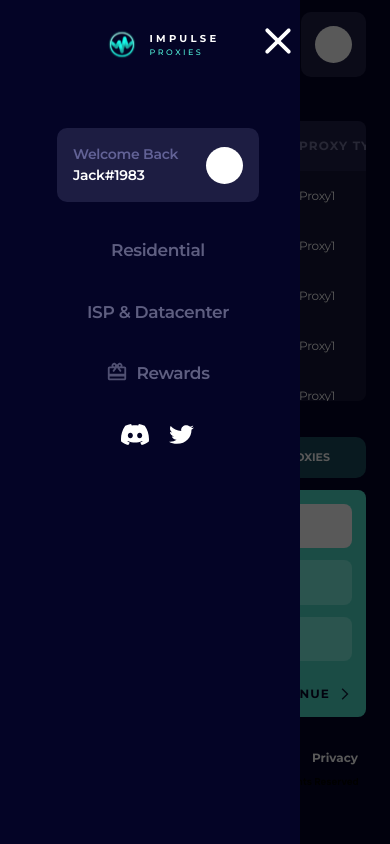
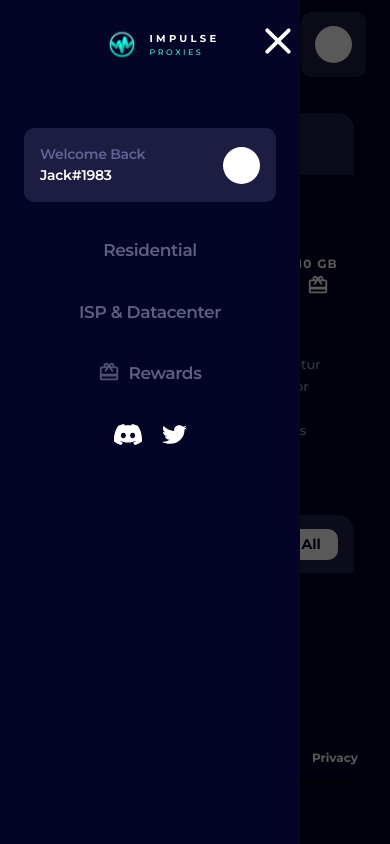
Before and after one commit to Radial-code/impulse-proxies, a Next.js app: page /dashboard in a window 390 px wide. Both pictures are taken after a click on the button 262 px from the left and 40 px from the top of the page. Shown: the top 844 px of the page. Built offline with nearby package versions, Linux system fonts and the light colour scheme.

Commit message:
dashboard errors solved

```diff
--- a/components/dashboard/DashboardMobileNav.jsx
+++ b/components/dashboard/DashboardMobileNav.jsx
@@ -30,11 +30,11 @@ const DashboardMobileNav = ({ activeNavOverlay, setActiveNavOverlay }) => {
   return (
     <>
       <div
-        className={`fixed ps-4 items-start lg:hidden bg-[#040426] lg:z-[-1] top-0 h-full flex flex-col pb-4 pt-24 transition-all duration-200 ease-in z-[100] w-[300px] ${
+        className={`fixed items-start lg:hidden bg-[#040426] lg:z-[-1] top-0 h-full flex flex-col pb-4 pt-24 transition-all duration-200 ease-in z-[100] w-[300px] ${
           activeNavOverlay ? "left-0" : "-left-full"
         }`}
       >
-        <div className="2xl:w-full 2xl:px-24 xl:px-12 lg:px-8 px-6 mx-auto">
+        <div className="2xl:w-full w-full 2xl:px-24 xl:px-12 lg:px-8 px-6 mx-auto">
           <div className="flex flex-col gap-9 xl:gap-5 lg:items-start items-center w-full">
             {/* box */}
             <div
--- a/components/dashboard/DashboardNav.jsx
+++ b/components/dashboard/DashboardNav.jsx
@@ -68,7 +68,6 @@ const DashboardNav = () => {
                         ? "text-white"
                         : ""
                     }`}
-
                   >
                     Residential
                   </Link>
@@ -77,7 +76,6 @@ const DashboardNav = () => {
                     className={`text-[#5E5E80] hover:text-white font-semibold tracking-[-0.38px] font-Montserrat text-[17px] after:transition-all after:ease-in-out after:duration-200 after:contents-[''] after:absolute after:h-[2px] after:w-0  active:after:w-full hover:after:w-full relative after:bg-white overflow-hidden after:start-[50%] hover:after:start-[0%] active:after:start-0 after:bottom-0 ${
                       router.pathname === "/dashboard" ? "text-white" : ""
                     }`}
-
                   >
                     ISP & Datacenter
                   </Link>
@@ -133,7 +131,7 @@ const DashboardNav = () => {
                 )}
                 {!isToggleIconVisible && (
                   <button
-                    className="w-[30px] sm:me-3 sm:translate-x-[157%]"
+                    className="w-[30px] sm:me-14 sm:translate-x-[157%]"
                     onClick={() => setActiveNavOverlay(false)}
                   >
                     <ToggleIcon />
--- a/pages/dashboard.js
+++ b/pages/dashboard.js
@@ -5,9 +5,9 @@ import DashboardYourRewards from "@/components/dashboard/DashboardYourRewards";
 const dashboard = () => {
   return (
     <div>
-      <DashboardIspOrders />
-      <DashboardYourOrder />
-      <DashboardYourRewards />
+      {/* <DashboardIspOrders /> */}
+      {/* <DashboardYourOrder /> */}
+      {/* <DashboardYourRewards /> */}
       <DashboardReedemAll />
     </div>
   );
```
